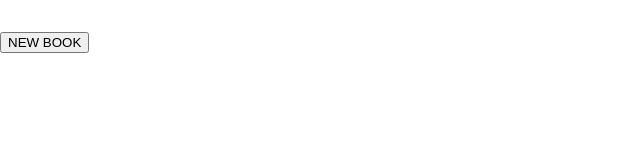
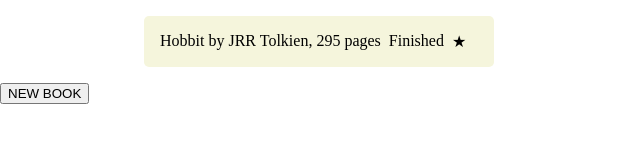
Before and after one commit to Leshis/library, a website: page index.html in a window 1280 px wide. Shown: the whole page, without its empty margins (0-640 px from the left). Drawn offline with Linux system fonts and the light colour scheme.

Commit message:
Got CSS ready to style

```diff
--- a/index.html
+++ b/index.html
@@ -11,6 +11,13 @@
 <body>
     <div id="library" class="library">
     <!-- Render books here -->
+    <div class="book">
+        <div class="book-desc">
+            Hobbit by JRR Tolkien, 295 pages
+        </div>
+        <div class="isRead">Finished</div>
+        <div class="favourite">&#9733;</div>
+    </div>
     </div>
     <form action="post"></form>
     <button id="new-book">NEW BOOK</button>
--- a/style.css
+++ b/style.css
@@ -9,12 +9,17 @@ body{
 .library{
     width: 80vw;
     margin: 0 auto;
+    display: grid;
+    grid-template-columns: auto;
+    grid-template-rows: auto;
     padding: 1rem;
 }
 
 .book{
     display: flex;
+    width: 350px;
     gap: 0.5rem;
+    padding: 1rem;
     border-radius: 5px;
     background-color: beige;
 }
```
